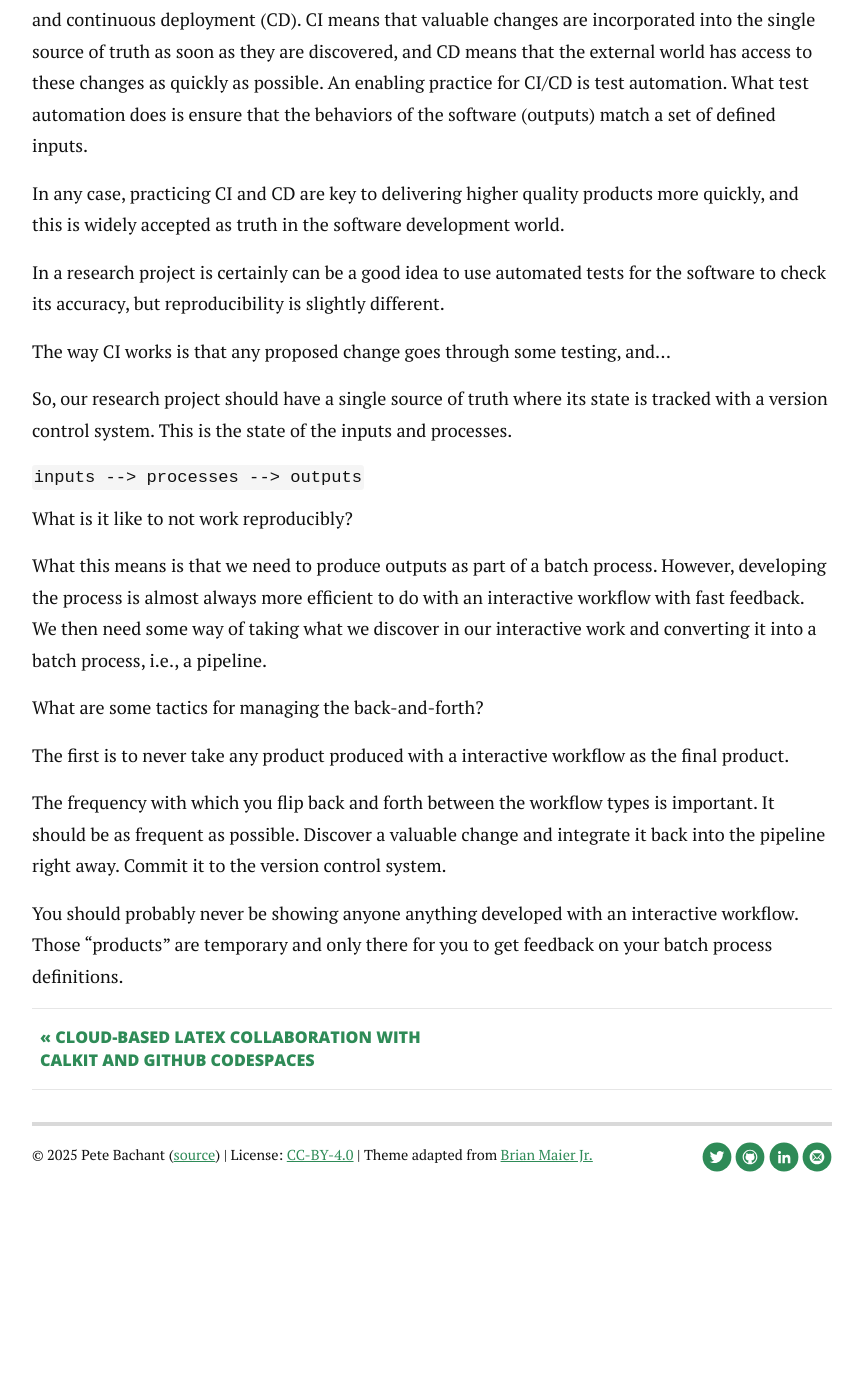
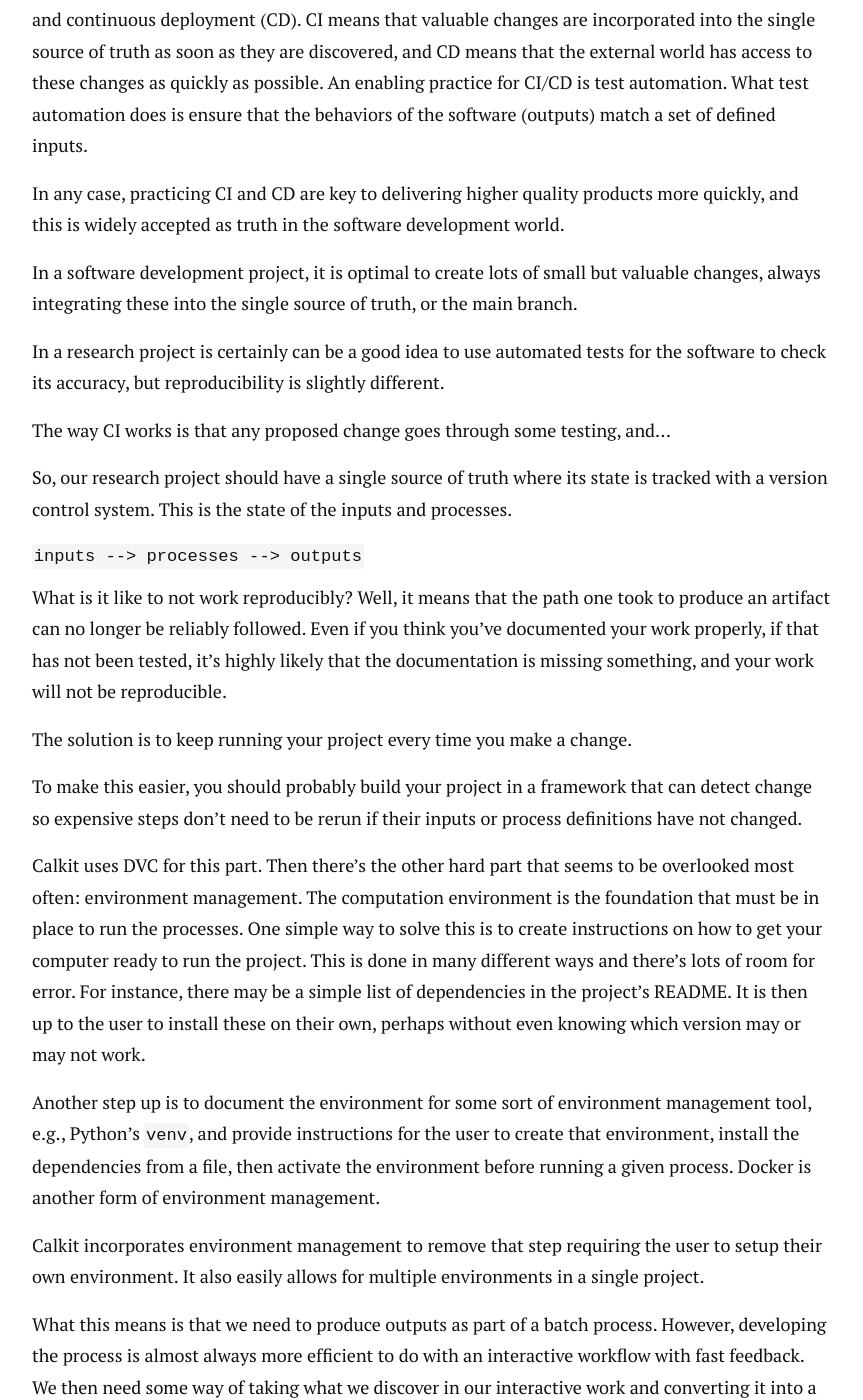
Before and after one commit to petebachant/petebachant.github.io, a Jekyll site: the page built from _posts/2025-02-18-continuous-reproducibility.markdown, in a window 1280 px wide and 1400 px high, scrolled down 800 px. Shown: the whole window, without its empty margins (208-1071 px from the left). Built offline with Jekyll 4.4.1, drawn with Linux system fonts in a browser that asks for light colours; nearby versions of some CDN libraries; comment, search, counter and statistics services are not loaded; before the commit the page ends 2059 px from its top, so only the background shows below that; some of the changed text lies outside the part shown.

Commit message:
Add to CR post

````diff
--- a/_posts/2025-02-18-continuous-reproducibility.markdown
+++ b/_posts/2025-02-18-continuous-reproducibility.markdown
@@ -10,6 +10,8 @@ categories:
 
 I have a hypothesis: Working reproducibly is more efficient than not,
 despite the fact it might feel like extra work.
+Further,
+a research project should never not be reproducible.
 
 What does this mean to work reproducibly though?
 It means at any point in time, the outputs of a given project
@@ -36,6 +38,11 @@ higher quality products more quickly,
 and this is widely accepted as truth in the software
 development world.
 
+In a software development project,
+it is optimal to create lots of small but valuable changes,
+always integrating these into the single source of truth,
+or the main branch.
+
 In a research project is certainly can be a good idea to use
 automated tests for the software to check its accuracy,
 but reproducibility is slightly different.
@@ -52,6 +59,42 @@ inputs --> processes --> outputs
 ```
 
 What is it like to not work reproducibly?
+Well, it means that the path one took to produce an artifact can no longer
+be reliably followed.
+Even if you think you've documented your work properly,
+if that has not been tested,
+it's highly likely that the documentation is missing something,
+and your work will not be reproducible.
+
+The solution is to keep running your project every time you make a change.
+
+To make this easier, you should probably build your project in a framework
+that can detect change so expensive steps don't need to be rerun
+if their inputs or process definitions have not changed.
+
+Calkit uses DVC for this part.
+Then there's the other hard part that seems to be overlooked most often:
+environment management.
+The computation environment is the foundation that must be in place
+to run the processes.
+One simple way to solve this is to create instructions on how to get your
+computer ready to run the project.
+This is done in many different ways and there's lots of room for error.
+For instance,
+there may be a simple list of dependencies in the project's README.
+It is then up to the user to install these on their own,
+perhaps without even knowing which version may or may not work.
+
+Another step up is to document the environment for some sort of environment
+management tool, e.g., Python's `venv`,
+and provide instructions for the user to create that environment,
+install the dependencies from a file,
+then activate the environment before running a given process.
+Docker is another form of environment management.
+
+Calkit incorporates environment management to remove that step
+requiring the user to setup their own environment.
+It also easily allows for multiple environments in a single project.
 
 What this means is that we need to produce outputs as part of a
 batch process.
````
